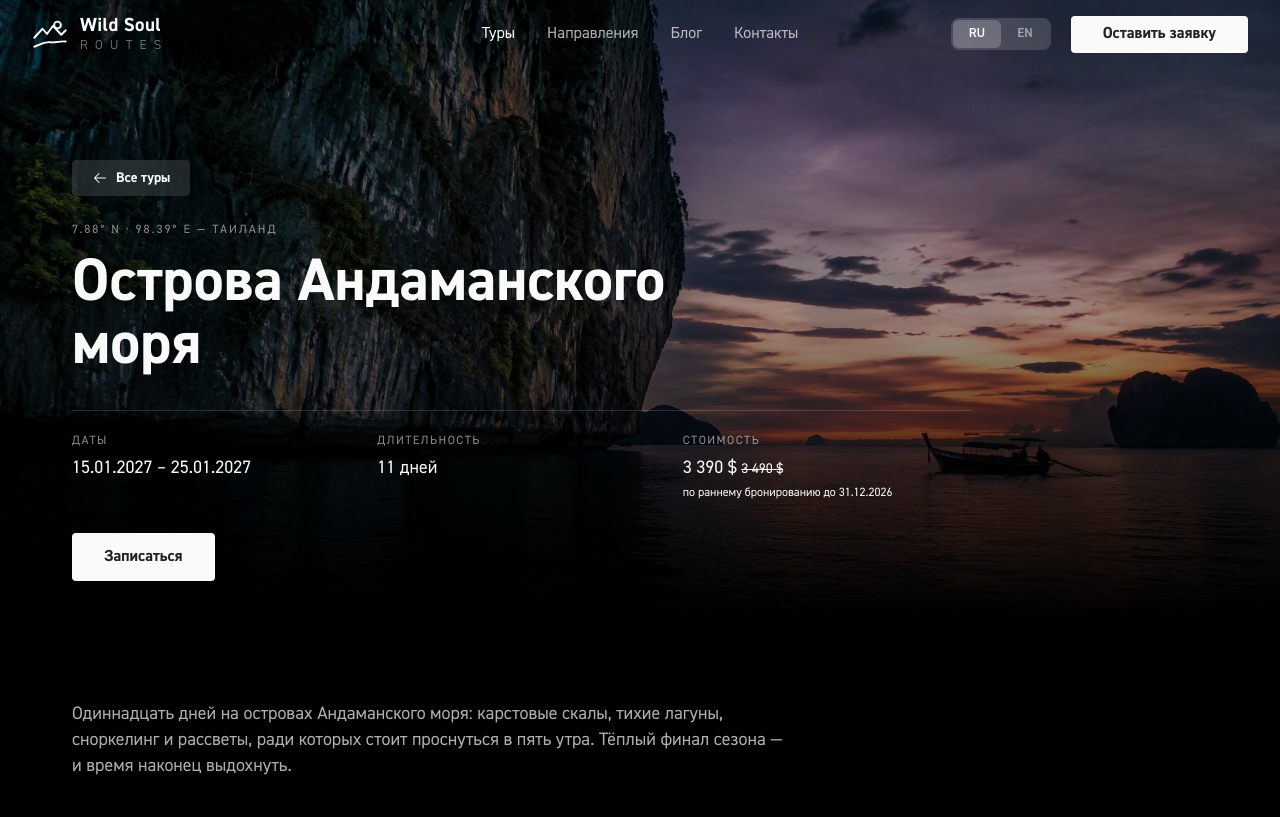
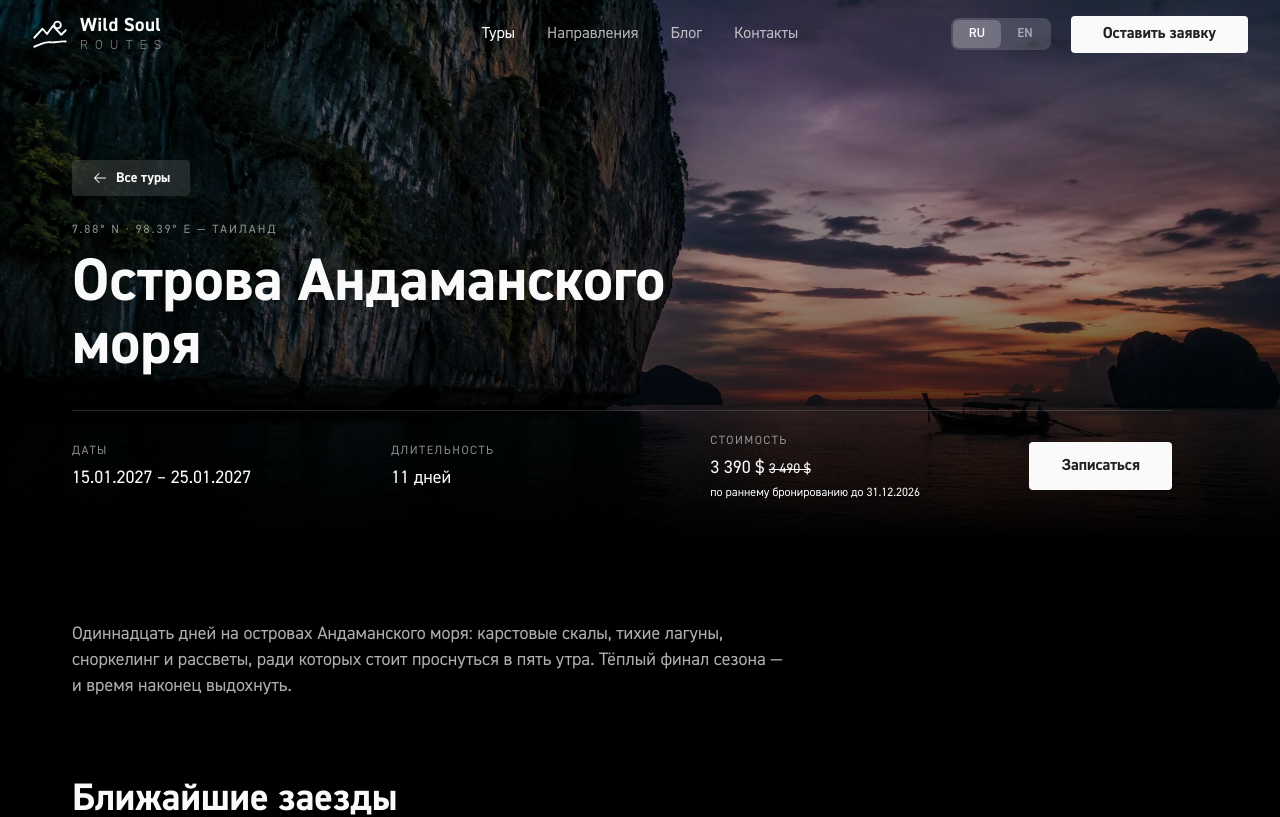
Before and after one commit to fifulina-uxui/wild-soul-routes, a React (Vite) app: page /tours/andaman in a window 1280 px wide. Shown: the top 817 px of the page. Built offline with nearby package versions, Linux system fonts and the light colour scheme.

Commit message:
Tour hero: Sign up button inline with dates/duration/price

```diff
--- a/src/pages/TourDetailPage.tsx
+++ b/src/pages/TourDetailPage.tsx
@@ -69,7 +69,7 @@ export default function TourDetailPage() {
               {tour.title}
             </h1>
 
-            <div className="mt-8 grid max-w-[900px] grid-cols-2 gap-4 border-t border-[rgb(255_255_255/15%)] pt-5 sm:grid-cols-3">
+            <div className="mt-8 grid max-w-[1100px] grid-cols-2 items-center gap-4 border-t border-[rgb(255_255_255/15%)] pt-5 sm:grid-cols-3 lg:grid-cols-[1fr_1fr_1fr_auto]">
               <div>
                 <dt className={metaLabel}>{t.tours.meta.start}</dt>
                 <dd className="mt-1 text-[18px] leading-[26px] text-[#fafafa]">{tour.start}</dd>
@@ -88,12 +88,11 @@ export default function TourDetailPage() {
                 </dd>
                 <p className="mt-1 text-[12px] leading-4 text-[#fafafa]">{t.tours.meta.priceEarly}</p>
               </div>
-            </div>
-
-            <div className="mt-8">
-              <a href="#lead" className={ctaPrimary}>
-                {t.tourDetail.signup}
-              </a>
+              <div className="col-span-2 mt-4 flex sm:col-span-3 lg:col-span-1 lg:mt-0 lg:justify-end">
+                <a href="#lead" className={`${ctaPrimary} w-full sm:w-auto`}>
+                  {t.tourDetail.signup}
+                </a>
+              </div>
             </div>
           </Reveal>
         </div>
```
